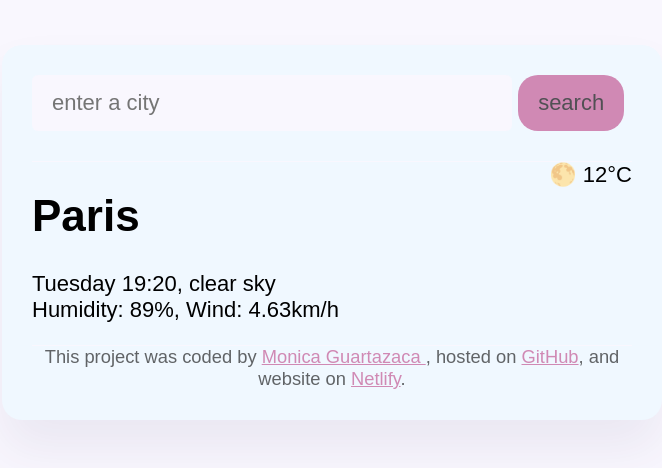
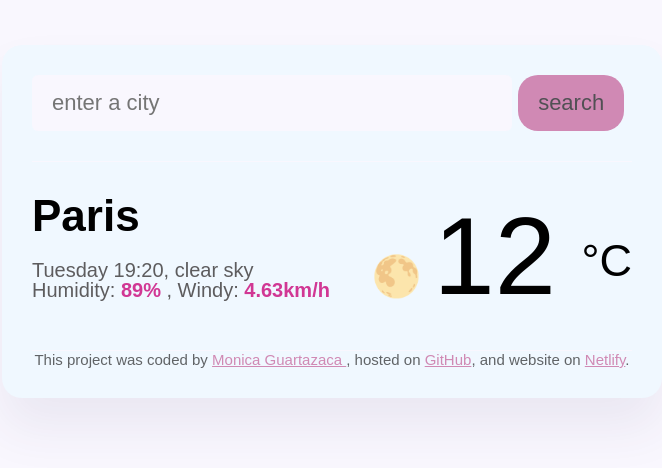
Before and after one commit to BMoniqua/weather-demo, a plain HTML site: page index.html in a window 1280 px wide. Shown: the whole page, without its empty margins (308-970 px from the left). Drawn offline with Linux system fonts and the light colour scheme; a web font is replaced by a local one.

Commit message:
fonts + basic css

```diff
--- a/index.html
+++ b/index.html
@@ -32,10 +32,15 @@
             <p class="weather-app-details">
               Tuesday 19:20, clear sky
               <br />
-              Humidity: 89%, Wind: 4.63km/h
+              Humidity: <strong> 89% </strong>, Windy:
+              <strong> 4.63km/h </strong>
             </p>
           </div>
-          <div class="weather-app-temp">🌕 12°C</div>
+          <div>
+            <span class="weather-app-icon"> 🌕 </span>
+            <span class="weather-app-temp"> 12 </span>
+            <span class="weather-app-unit"> °C </span>
+          </div>
         </div>
       </main>
 
--- a/style.css
+++ b/style.css
@@ -7,13 +7,15 @@ body {
   font-family: "Cute Font", sans-serif;
   font-size: 22px;
 }
-
+main {
+  padding: 30px 0;
+}
 footer {
   border-top: 1px solid #f9f7fe;
   padding: 30 0 0 0;
   text-align: center;
   color: rgba(0, 0, 0, 0.6);
-  font-size: smaller;
+  font-size: 15px;
 }
 a {
   color: #d089b4;
@@ -37,6 +39,12 @@ a {
   font-size: 22px;
 }
 
+.weather-app-city {
+  margin: 0;
+  font-size: 48;
+  line-height: 48px;
+}
+
 .search-form-button {
   background: #d089b4;
   font-family: "Cute Font", sans-serif;
@@ -52,3 +60,36 @@ a {
   display: flex;
   justify-content: space-between;
 }
+
+.weather-app-details {
+  font-size: 20px;
+  color: #5d5c5e;
+  line-height: 20px;
+  font-weight: 400;
+}
+
+.weather-app-details strong {
+  color: #d13794;
+}
+
+.weather-app-icon {
+  font-size: 40px;
+  line-height: 0.5em;
+  vertical-align: baseline;
+  position: relative;
+  top: -0.1em;
+}
+
+.weather-app-temp {
+  font-size: 110px;
+  margin-left: 1px;
+}
+
+.weather-app-unit {
+  font-size: 45px;
+  margin-left: -5px;
+  line-height: 0.5em;
+  vertical-align: baseline;
+  position: relative;
+  top: -0.4em;
+}
```
